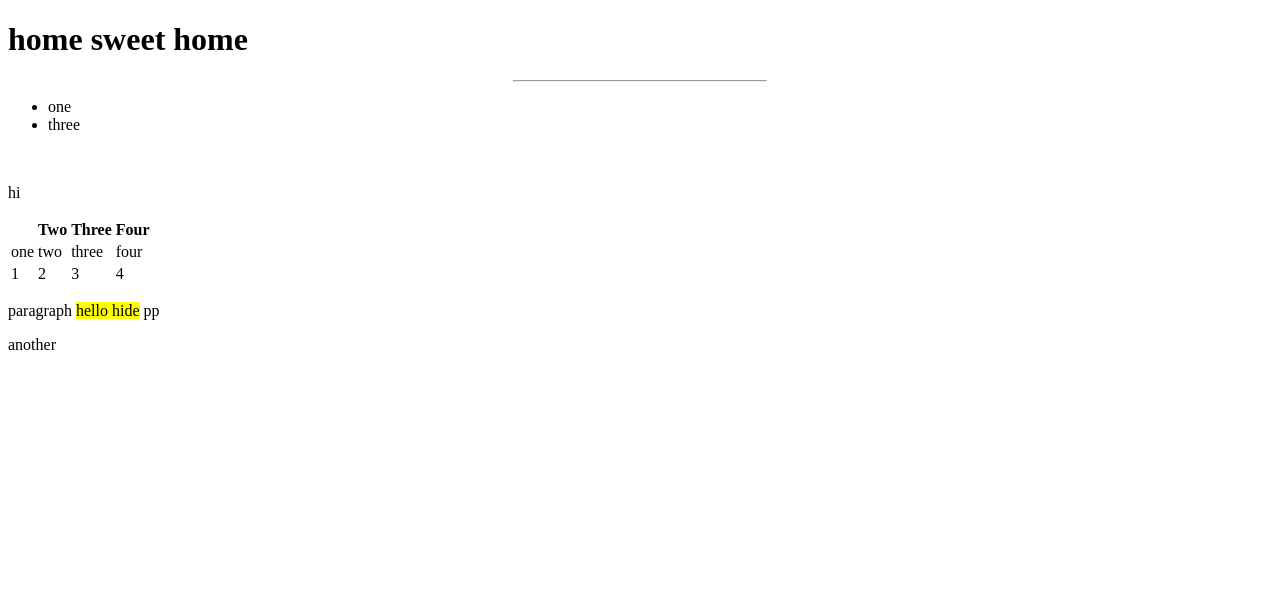
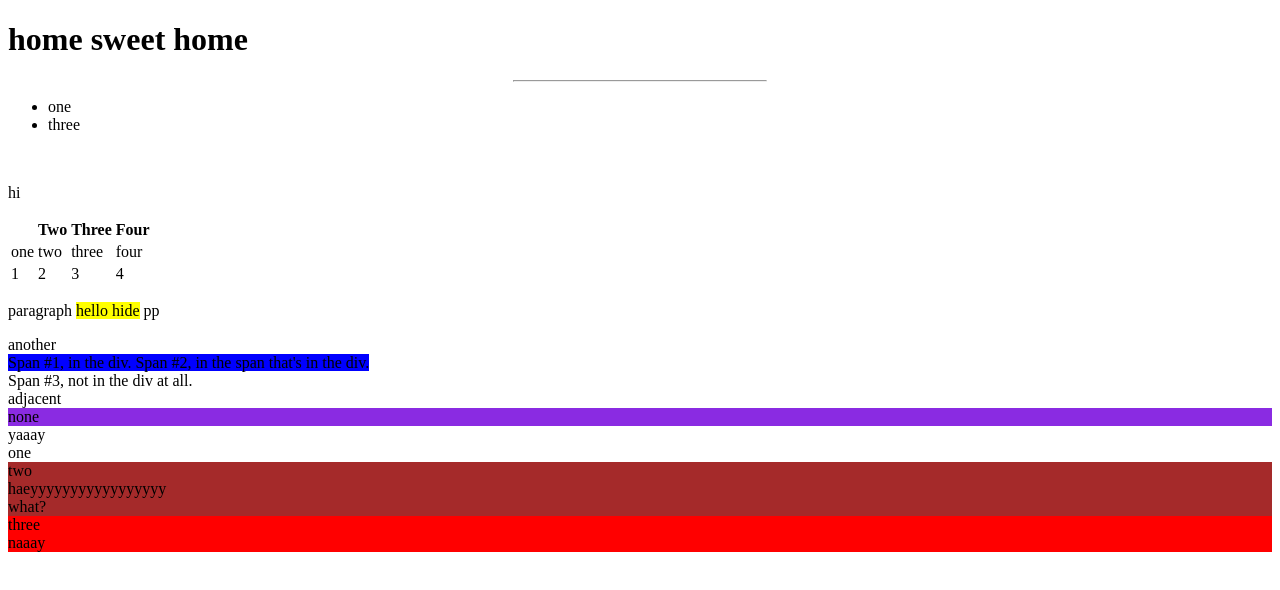
Before and after one commit to 0xedb/html_experiments, a plain HTML site: page experiment/index.html in a window 1280 px wide. Drawn offline with Linux system fonts and the light colour scheme.

Commit message:
css combinators

```diff
--- a/experiment/index.html
+++ b/experiment/index.html
@@ -38,11 +38,50 @@
       paragraph
       <span>hello<span>&nbsp;hide</span></span>
       pp
-    </p><span>another</span>
+    </p>
+    <span>another</span>
+
+    <div>
+      <span
+        >Span #1, in the div.
+        <span>Span #2, in the span that's in the div.</span>
+      </span>
+    </div>
+    <span>Span #3, not in the div at all.</span>
+    <section>
+      <div>adjacent</div>
+    </section>
+    <div>none</div>
+    <div id="ya">yaaay</div>
+    <article>
+      one
+      <div>
+        two
+        <div>haeyyyyyyyyyyyyyyyyy</div>
+      </div>
+      <div>what?</div>
+    </article>
+    <div>three</div>
+    <div>naaay</div>
   </body>
   <style>
+    article > div {
+      background: brown;
+    }
+    article ~ div {
+      background: red;
+    }
+    #ya + div {
+      color: green;
+    }
+    section + div {
+      background: blueviolet;
+    }
     p > span {
       background: yellow;
     }
+    div > span {
+      background: blue;
+    }
   </style>
 </html>
```
